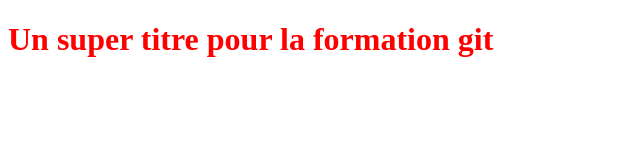
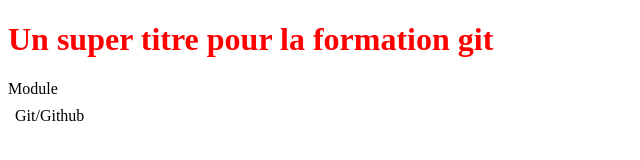
Before and after one commit to africadev2023/OpenclassroomsProject, a plain HTML site: page index.html in a window 1280 px wide. Shown: the whole page, without its empty margins (0-640 px from the left). Drawn offline with Linux system fonts and the light colour scheme.

Commit message:
Ajout du tableau dans le fichier index.html

```diff
--- a/index.html
+++ b/index.html
@@ -8,5 +8,13 @@
   </head>
   <body>
     <h1>Un super titre pour la formation git</h1>
+    <table>
+        <th>
+            <tr>Module</tr>
+        </th>
+        <th>
+            <td>Git/Github</td>
+        </th>
+    </table>
   </body>
 </html>
```
